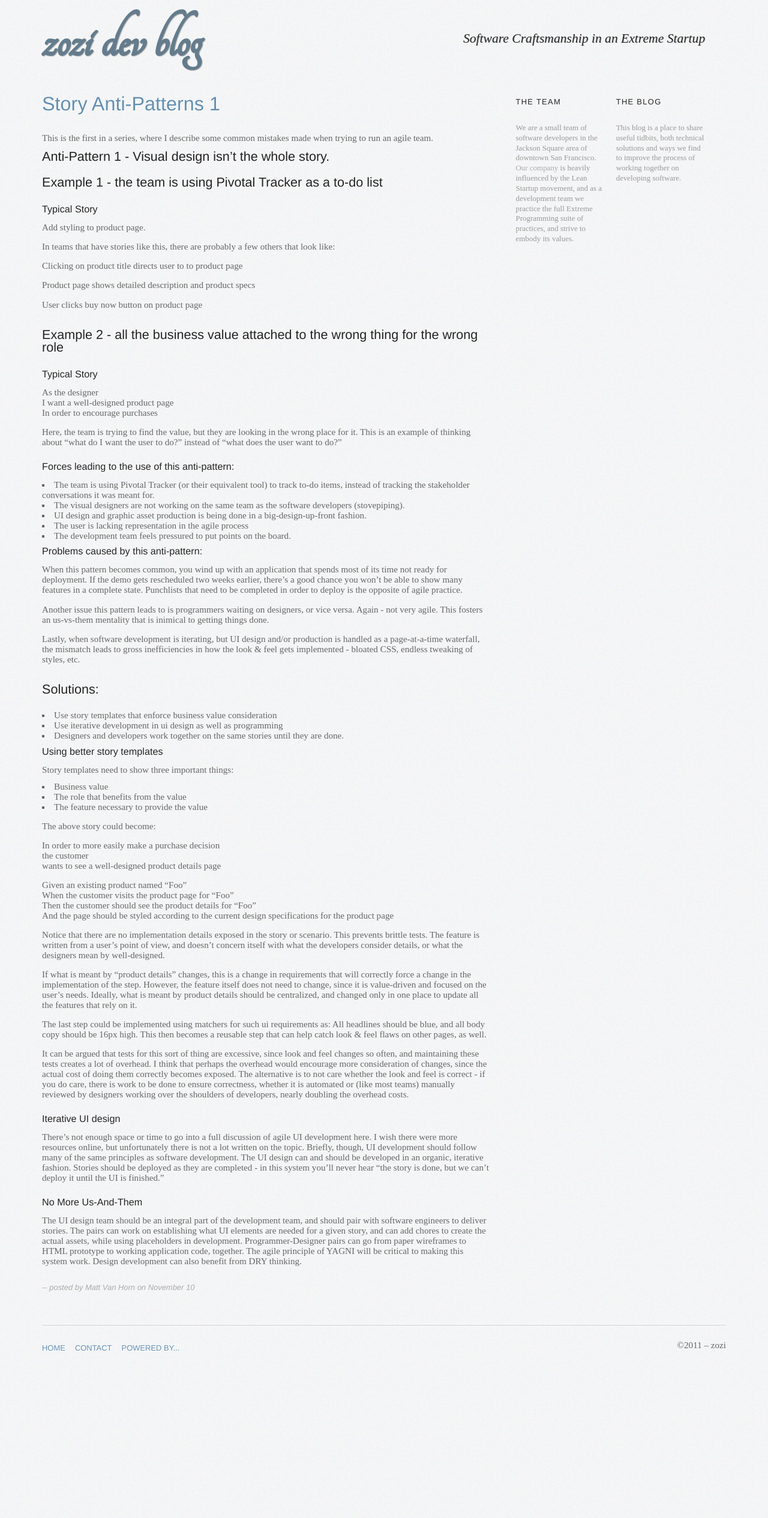
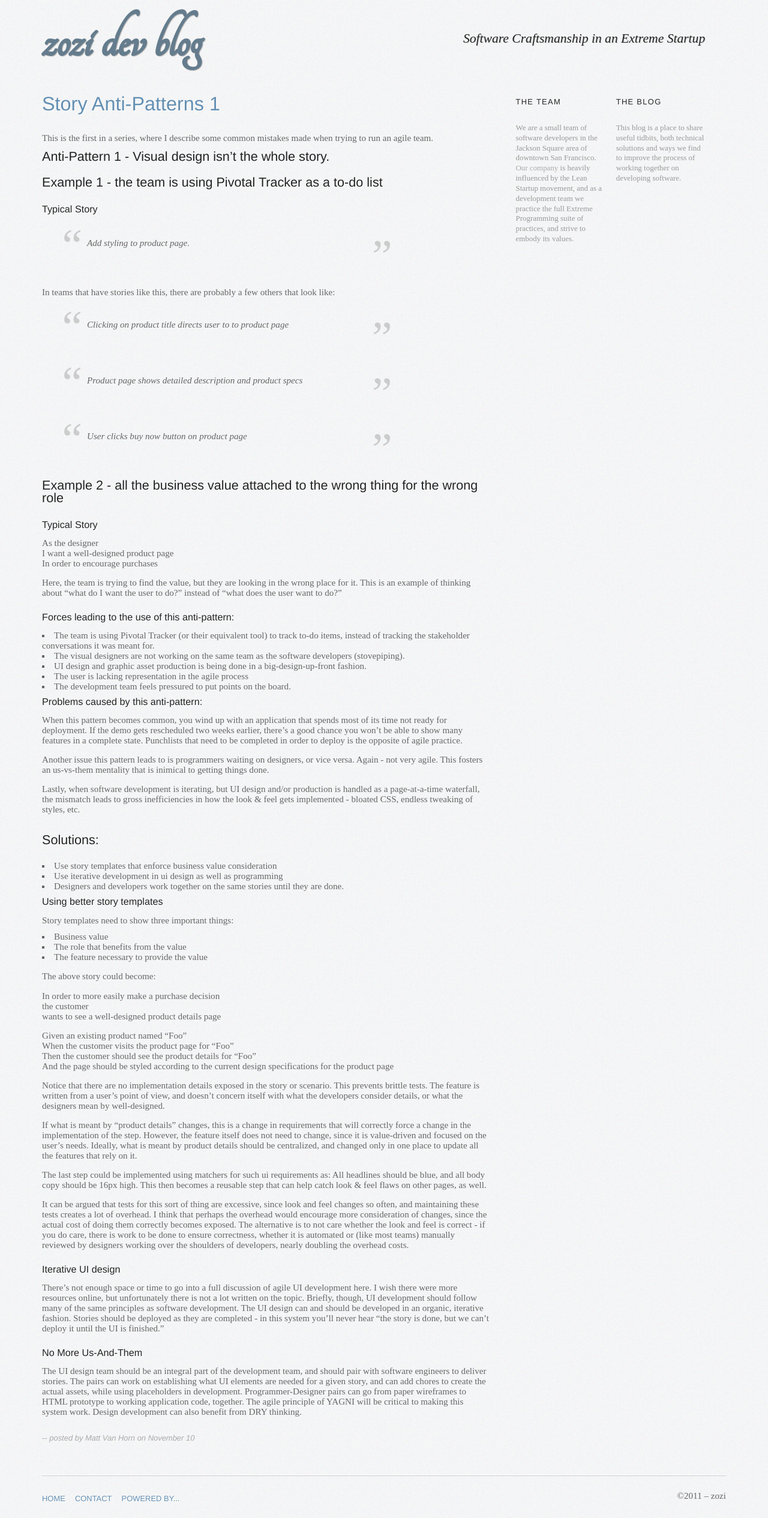
Before and after one commit to zozi/devblog, a Jekyll site: the page built from _posts/2011-11-10-story-anti-patterns-one.markdown, in a window 1280 px wide. Shown: the whole page at 60% size. Built offline with Jekyll 4.4.1, drawn with Linux system fonts in a browser that asks for light colours; before the commit the page ends 2279 px from its top, so only the background shows below that.

```diff
--- a/_posts/2011-11-10-story-anti-patterns-one.markdown
+++ b/_posts/2011-11-10-story-anti-patterns-one.markdown
@@ -11,16 +11,17 @@ This is the first in a series, where I describe some common mistakes made when t
 
 ## Example 1 - _the team is using Pivotal Tracker as a to-do list_
 ### Typical Story
-Add styling to product page.
+
+> Add styling to product page.
 
 
 In teams that have stories like this, there are probably a few others that look like:
 
-Clicking on product title directs user to to product page
+> Clicking on product title directs user to to product page
 
-Product page shows detailed description and product specs
+> Product page shows detailed description and product specs
 
-User clicks buy now button on product page
+> User clicks buy now button on product page
 
 
 ## Example 2 - _all the business value attached to the wrong thing for the wrong role_
```
